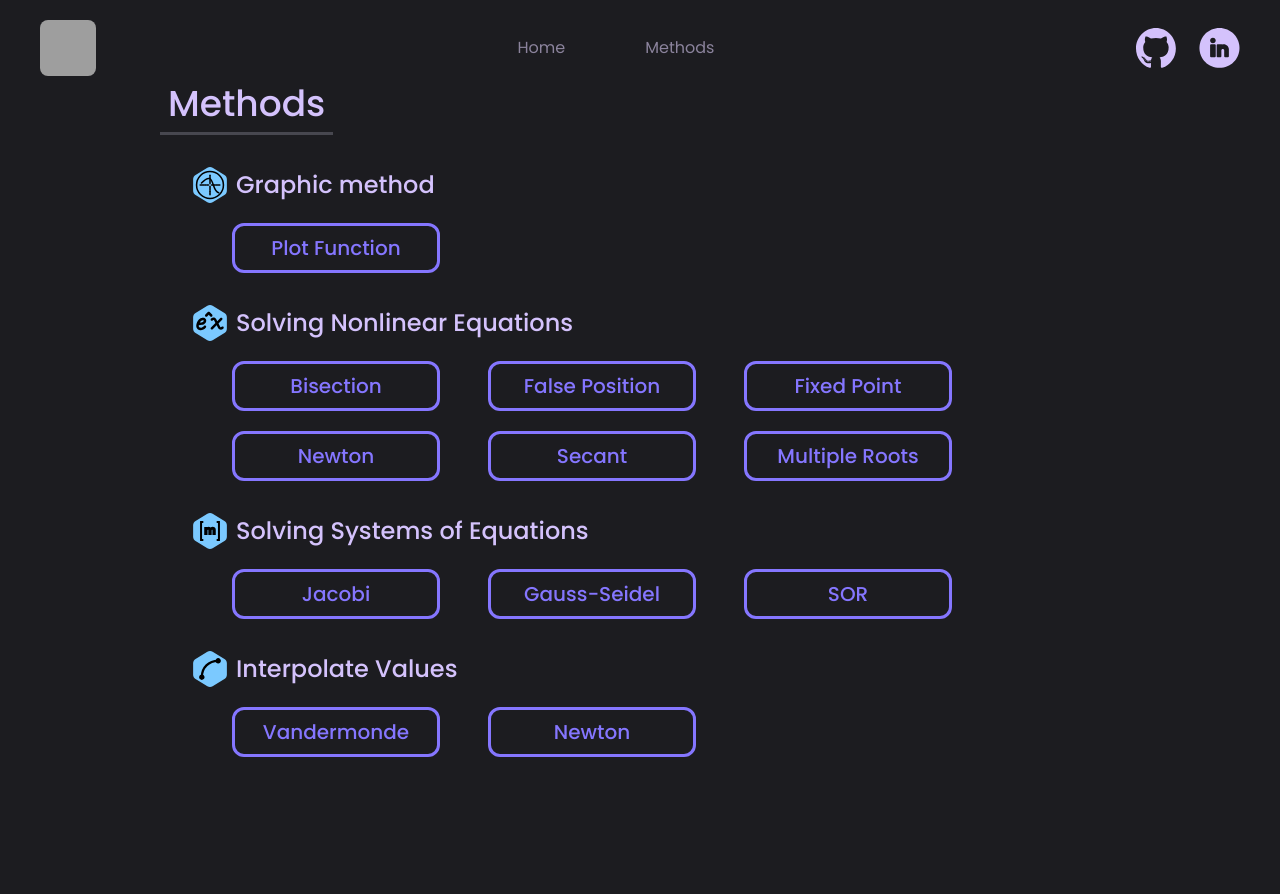
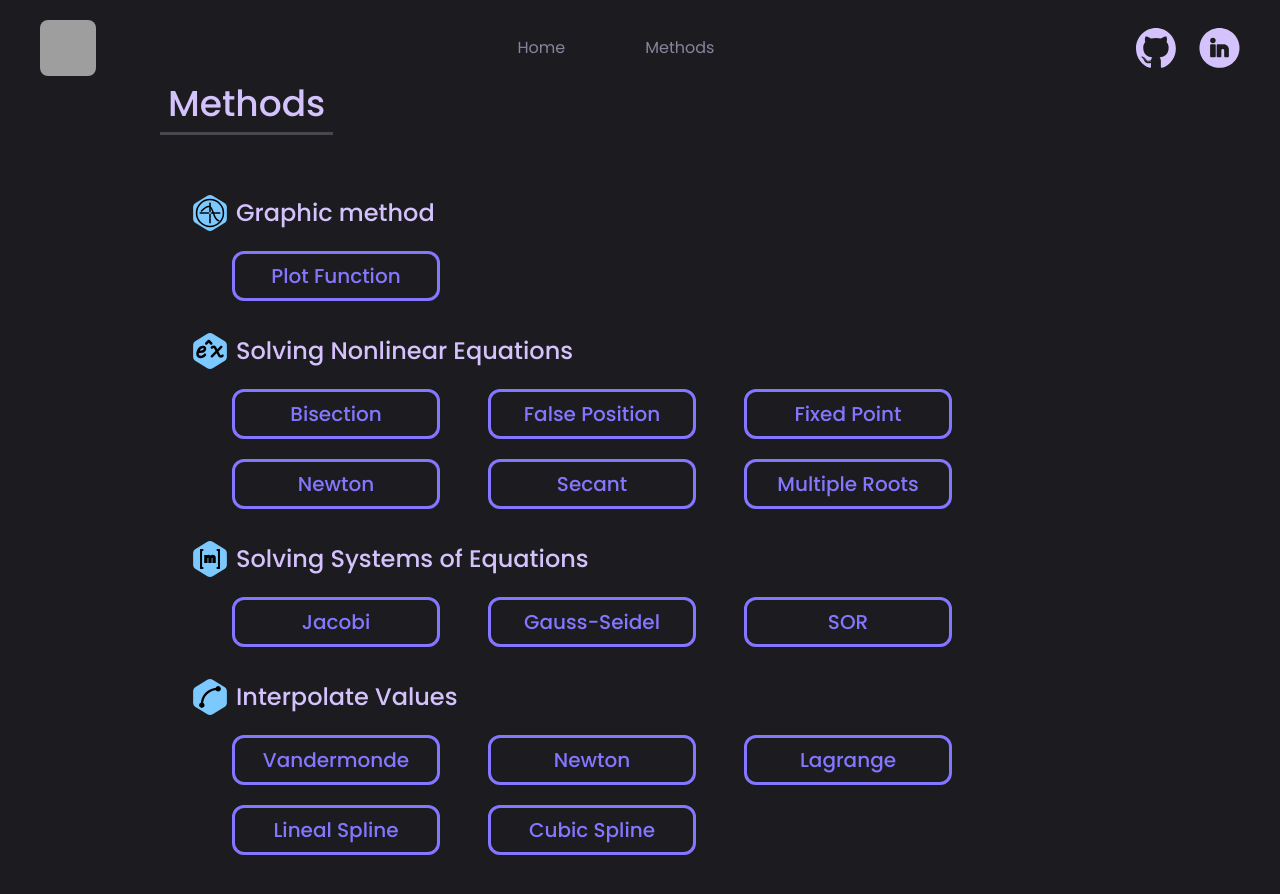
Before and after one commit to Adrephos/TheNumberForge, a React (Vite) app: page /methods in a window 1280 px wide. Before the commit the page ends 800 px from the top, so only its background shows below. Built offline with nearby package versions, Linux system fonts and the light colour scheme; grey boxes are pictures that could not be loaded; what tailwindcss-patterns would draw is missing.

Commit message:
feat: add matrix and vector components

```diff
--- a/package.json
+++ b/package.json
@@ -14,6 +14,7 @@
     "mathjs": "^12.4.2",
     "react": "^18.2.0",
     "react-dom": "^18.2.0",
+    "react-mathtex": "^1.0.1",
     "react-router-dom": "^6.23.0",
     "tailwindcss-patterns": "^0.1.2"
   },
--- a/src/pages/Methods.tsx
+++ b/src/pages/Methods.tsx
@@ -10,7 +10,7 @@ import interpolation from '../assets/interpolation.svg'
 let graphicMethodArray = ["plot_function"]
 let nonlinearArray = ["bisection", "false_position", "fixed_point", "newton", "secant", "multiple_roots"]
 let matrixArray = ["jacobi", "gauss-seidel", "sor"]
-let interpolationArray = ["vandermonde", "newton"]
+let interpolationArray = ["vandermonde", "newton", "lagrange", "lineal_spline", "cubic_spline"]
 
 export const displayMethod = (method: string) => {
   // Replace underscores with spaces and make the first letter uppercase
@@ -39,7 +39,7 @@ export const Methods = () => {
       <div className="xl:pl-[10rem] lg:pl-[6rem] lg:pr-0 px-[2rem] pt-5 lg:pt-0 pb-5">
         <Title text="Methods" />
       </div>
-      <div className="flex flex-col gap-8 pl-[3rem] lg:pl-[8rem] xl:pl-[12rem] pb-5 pt-3 items-center  w-full h-full">
+      <div className="flex flex-col gap-8 pl-[3rem] lg:pl-[8rem] xl:pl-[12rem] pb-10 pt-10 items-center  w-full h-full">
         <Section methodsNames={graphicMethodArray} title="Graphic method" iconSrc={graphicMethod} type="plot"/>
         <Section methodsNames={nonlinearArray} title="Solving Nonlinear Equations" iconSrc={nonlinear} type="nonlinear"/>
         <Section methodsNames={matrixArray} title="Solving Systems of Equations" iconSrc={matrix} type="systems"/>
```
Also changed, not shown: 1 other file (tests, documents, lock files or other folders).
